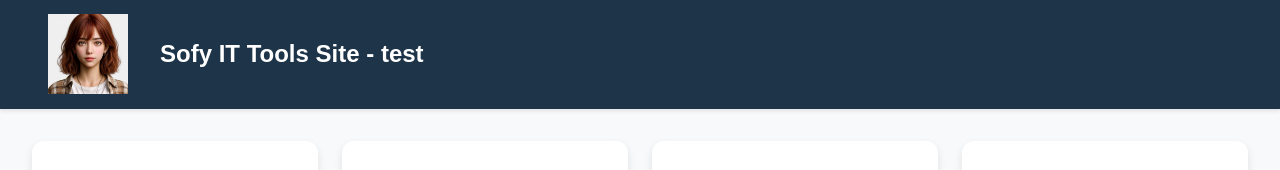
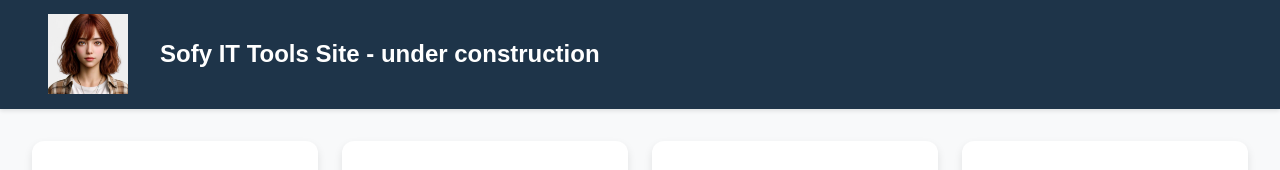
Before and after one commit to SofyJoyHaru/sofyjoyharu.github.io, a plain HTML site: page index.html in a window 1280 px wide. Shown: the top 170 px of the page. Drawn offline with Linux system fonts and the light colour scheme.

Commit message:
update title

```diff
--- a/index.html
+++ b/index.html
@@ -3,7 +3,7 @@
 <head>
     <meta charset="UTF-8">
     <meta name="viewport" content="width=device-width, initial-scale=1.0">
-    <title>Herramientas TI</title>
+    <title>IT Tools</title>
     <link rel="stylesheet" href="css/styles.css">
 </head>
 <body>
@@ -13,7 +13,7 @@
                 <img src="images/sofyjoyharu.png" alt="Icono de Inicio" class="header-icon">
             </a>
             <a href="index.html" class="header-link">
-                <h1 class="header-title">Sofy IT Tools Site - test</h1>
+                <h1 class="header-title">Sofy IT Tools Site - under construction</h1>
             </a>
         </div>
     </header>
```
Also changed, not shown: tools/comming-soon.html (+1 -1 lines).
